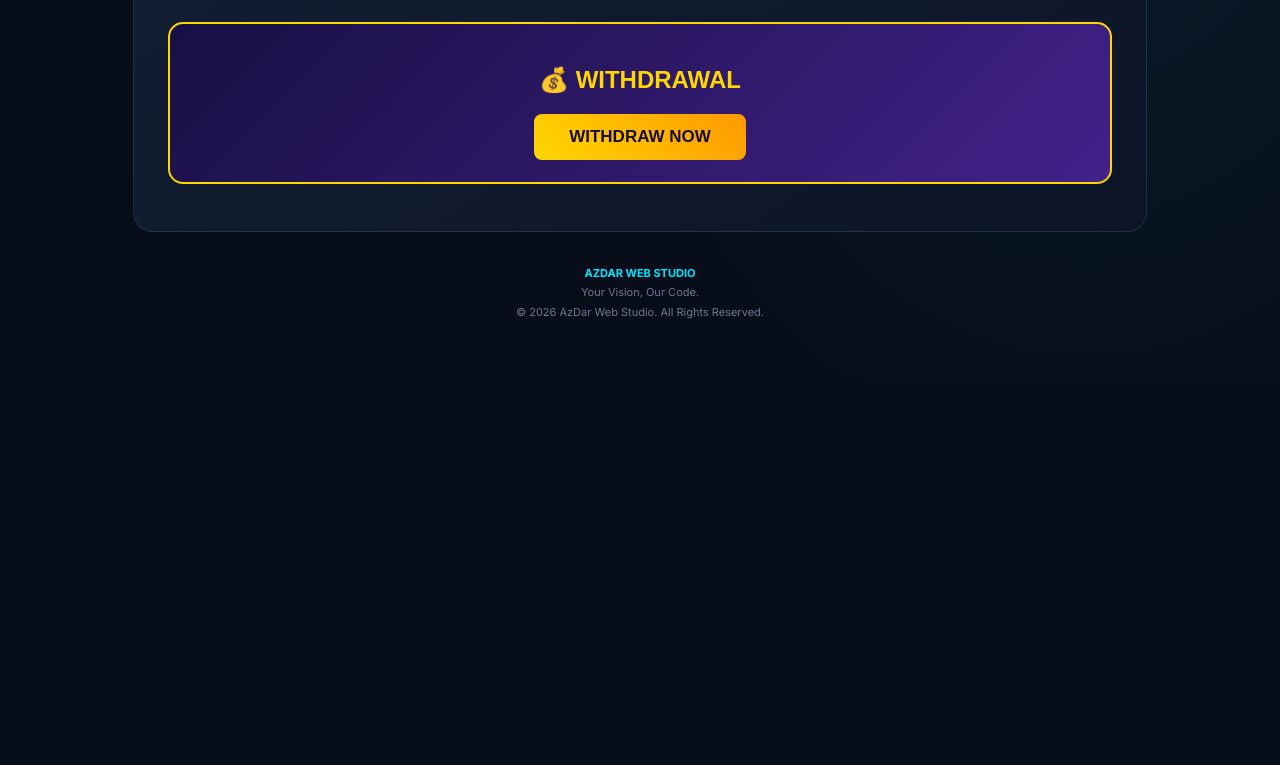
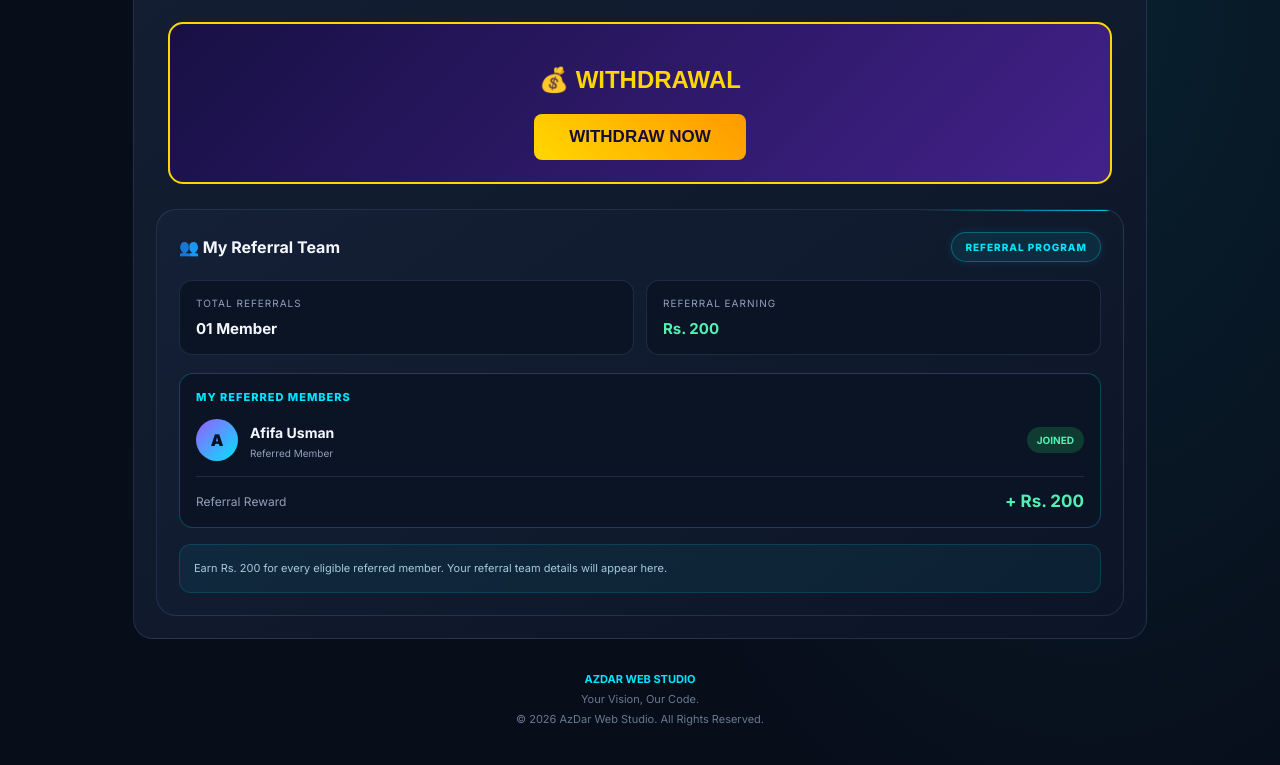
Before and after one commit to Azmatwattoo/AZDAR-ADS-., a plain HTML site: page index.html in a window 1280 px wide. Shown: the part 1868-2633 px from the top of the page. Before the commit the page ends 2246 px from the top, so only its background shows below. Drawn offline with Linux system fonts and the light colour scheme.

Commit message:
Add referral system section to index.html

```diff
--- a/index.html
+++ b/index.html
@@ -816,6 +816,102 @@ function startWithdrawal() {
 }
 </script>
 
+
+<!-- AZDAR REFERRAL SYSTEM -->
+<div class="panel" id="referral-section">
+  <div class="panel-heading">
+    <h2>👥 My Referral Team</h2>
+    <div class="plan-badge">REFERRAL PROGRAM</div>
+  </div>
+
+  <div class="plan-info">
+    <div class="info-box">
+      <span>TOTAL REFERRALS</span>
+      <strong id="referralCount">01 Member</strong>
+    </div>
+
+    <div class="info-box">
+      <span>REFERRAL EARNING</span>
+      <strong style="color:#50f2b4">Rs. 200</strong>
+    </div>
+  </div>
+
+  <div style="
+    margin-top:18px;
+    padding:16px;
+    background:#0b1425;
+    border:1px solid rgba(0,229,255,.25);
+    border-radius:14px;
+  ">
+    <div style="
+      color:#00e5ff;
+      font-size:11px;
+      font-weight:800;
+      letter-spacing:1px;
+      margin-bottom:15px;
+    ">MY REFERRED MEMBERS</div>
+
+    <div style="
+      display:flex;
+      justify-content:space-between;
+      align-items:center;
+      gap:10px;
+    ">
+      <div style="display:flex;align-items:center;gap:12px">
+        <div style="
+          width:42px;
+          height:42px;
+          border-radius:50%;
+          background:linear-gradient(135deg,#995cff,#00e5ff);
+          display:grid;
+          place-items:center;
+          color:#07111f;
+          font-weight:900;
+        ">A</div>
+
+        <div>
+          <strong style="font-size:14px">Afifa Usman</strong>
+          <div style="font-size:10px;color:#91a0b8;margin-top:5px">
+            Referred Member
+          </div>
+        </div>
+      </div>
+
+      <span style="
+        background:#103b31;
+        color:#50f2b4;
+        padding:7px 10px;
+        border-radius:20px;
+        font-size:10px;
+        font-weight:bold;
+      ">JOINED</span>
+    </div>
+
+    <div style="
+      border-top:1px solid rgba(132,155,205,.17);
+      margin-top:15px;
+      padding-top:14px;
+      display:flex;
+      justify-content:space-between;
+      align-items:center;
+    ">
+      <span style="font-size:12px;color:#91a0b8">
+        Referral Reward
+      </span>
+      <strong style="color:#50f2b4;font-size:17px">
+        + Rs. 200
+      </strong>
+    </div>
+  </div>
+
+  <div class="notice">
+    Earn Rs. 200 for every eligible referred member.
+    Your referral team details will appear here.
+  </div>
+</div>
+<!-- END REFERRAL SYSTEM -->
+
+
 </section>
 
 <footer class="footer">
```
